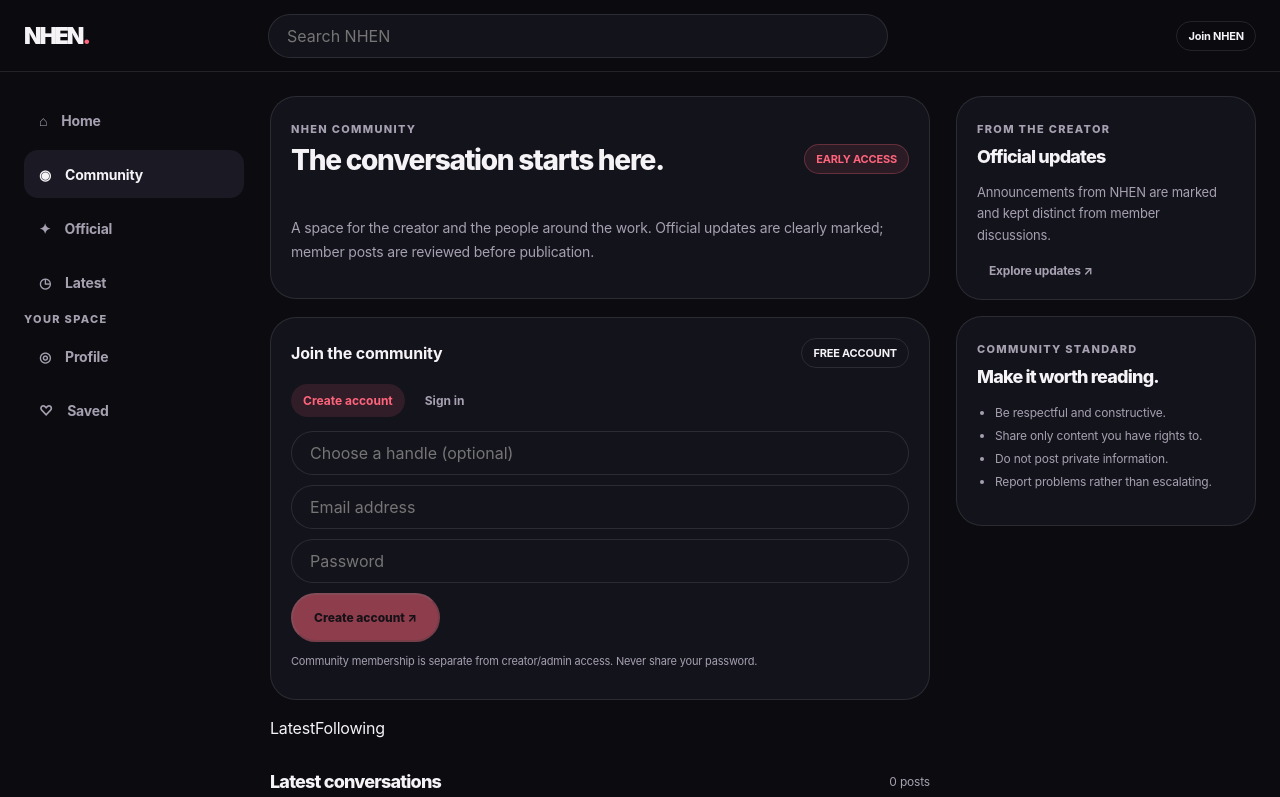
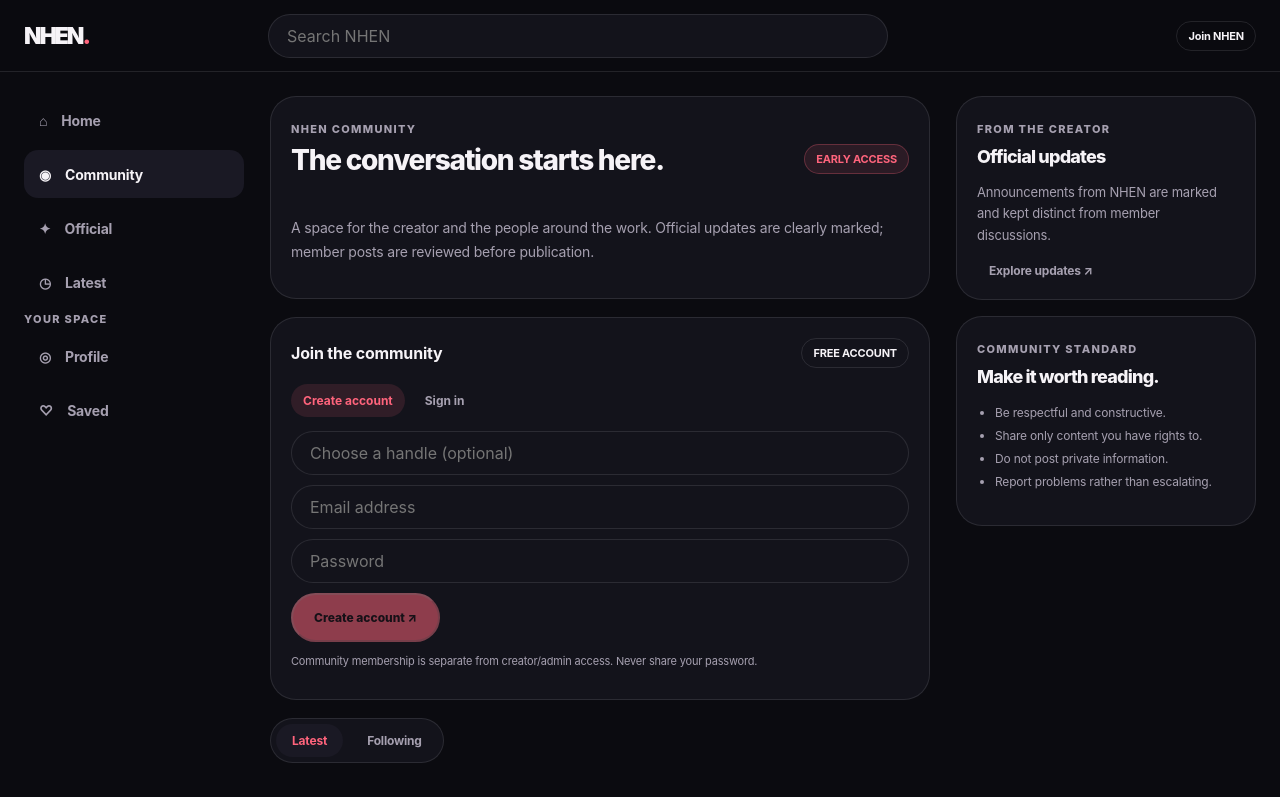
Before and after one commit to Mody2024/Creator-Fan-Hub, a Next.js app: page /community in a window 1280 px wide. Shown: the top 797 px of the page. Built offline with nearby package versions, Linux system fonts and the light colour scheme; no server answers; the database is empty.

Commit message:
design: style NHEN feed discovery tabs

```diff
--- a/src/app/nhen-design-system.css
+++ b/src/app/nhen-design-system.css
@@ -172,3 +172,8 @@ a:focus-visible,button:focus-visible,input:focus-visible,textarea:focus-visible,
 .nhen-search-result small{font-size:11px;color:var(--nhen-muted);overflow:hidden;text-overflow:ellipsis;white-space:nowrap}
 .nhen-search-result>b{color:var(--nhen-violet)}
 @media(max-width:600px){.nhen-search-page,.nhen-search-results{margin:28px auto;padding:0 13px 80px}.nhen-search-page form,.nhen-search-results>form{align-items:stretch}.nhen-search-page form button,.nhen-search-results>form button{padding:0 13px}}
+
+
+.nhen-feed-tabs{display:flex;gap:8px;padding:5px;border:1px solid var(--nhen-line);border-radius:999px;background:var(--nhen-surface);width:max-content;max-width:100%}
+.nhen-feed-tabs a{padding:9px 16px;border-radius:999px;color:var(--nhen-muted);font-size:12px;font-weight:750}
+.nhen-feed-tabs a.active{background:var(--nhen-surface-raised);color:var(--nhen-accent)}
```
